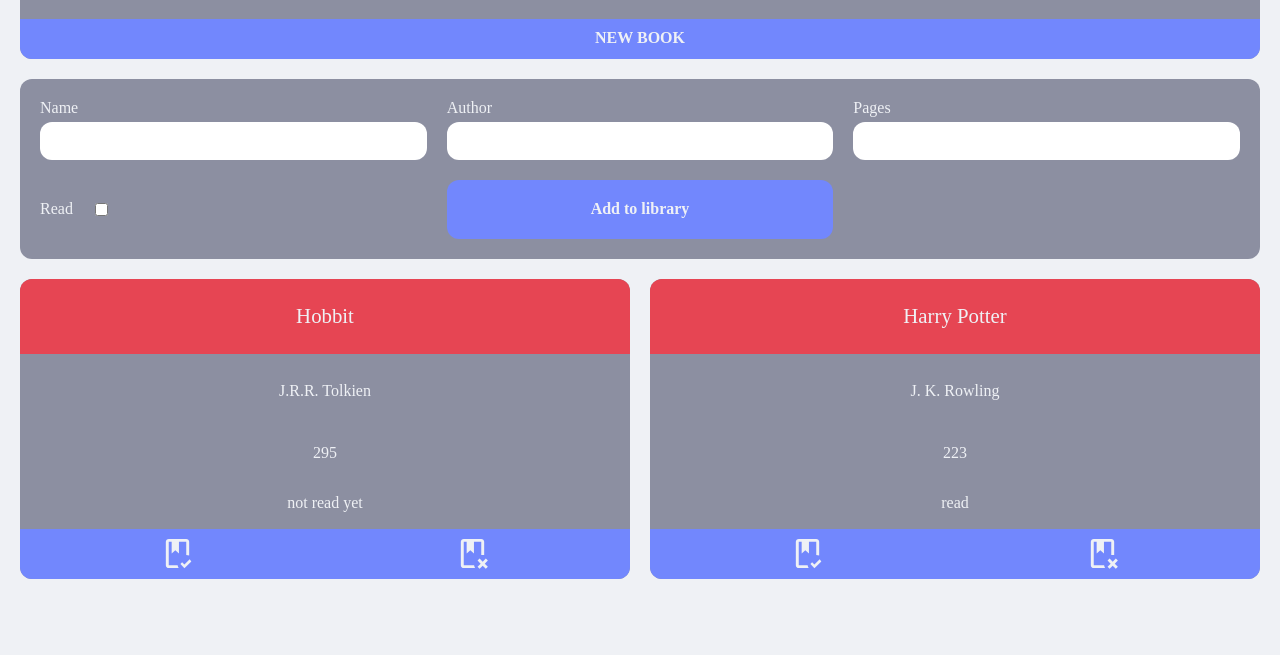
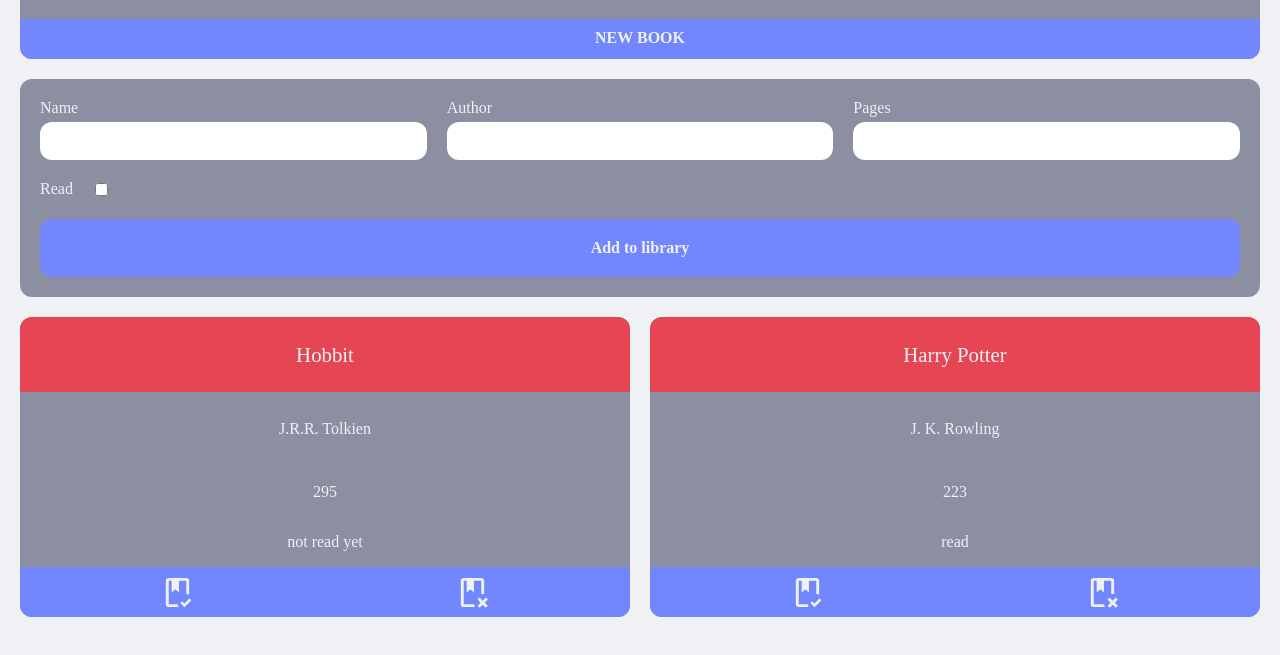
Before and after one commit to davmedeiros/library, a website: page index.html in a window 1280 px wide. Shown: the part 81-736 px from the top of the page. Drawn offline with Linux system fonts and the light colour scheme.

Commit message:
Adjust submit button position

```diff
--- a/css/styles.css
+++ b/css/styles.css
@@ -102,6 +102,8 @@
   background-color: var(--overlay-color);
   border-radius: 12px;
   padding: 20px;
+  display: grid;
+  gap: 20px;
 }
 
 #interactions > form {
@@ -129,6 +131,6 @@
   border: none;
 }
 
-input[type="checkbox"] {
+input[type='checkbox'] {
   accent-color: var(--interact-color);
 }
--- a/index.html
+++ b/index.html
@@ -15,7 +15,7 @@
     </header>
     <main>
       <section id="interactions">
-        <form action="#" method="post">
+        <form id="add-book" action="#" method="post">
           <div class="form-field">
             <label for="name">Name</label>
             <input type="text" name="name" id="name" />
@@ -32,8 +32,10 @@
             <label for="author">Read</label>
             <input type="checkbox" name="author" id="author" />
           </div>
-          <button type="submit">Add to library</button>
         </form>
+        <button id="add-to-library" type="submit" form="add-book">
+          Add to library
+        </button>
       </section>
       <section id="library"></section>
     </main>
```
